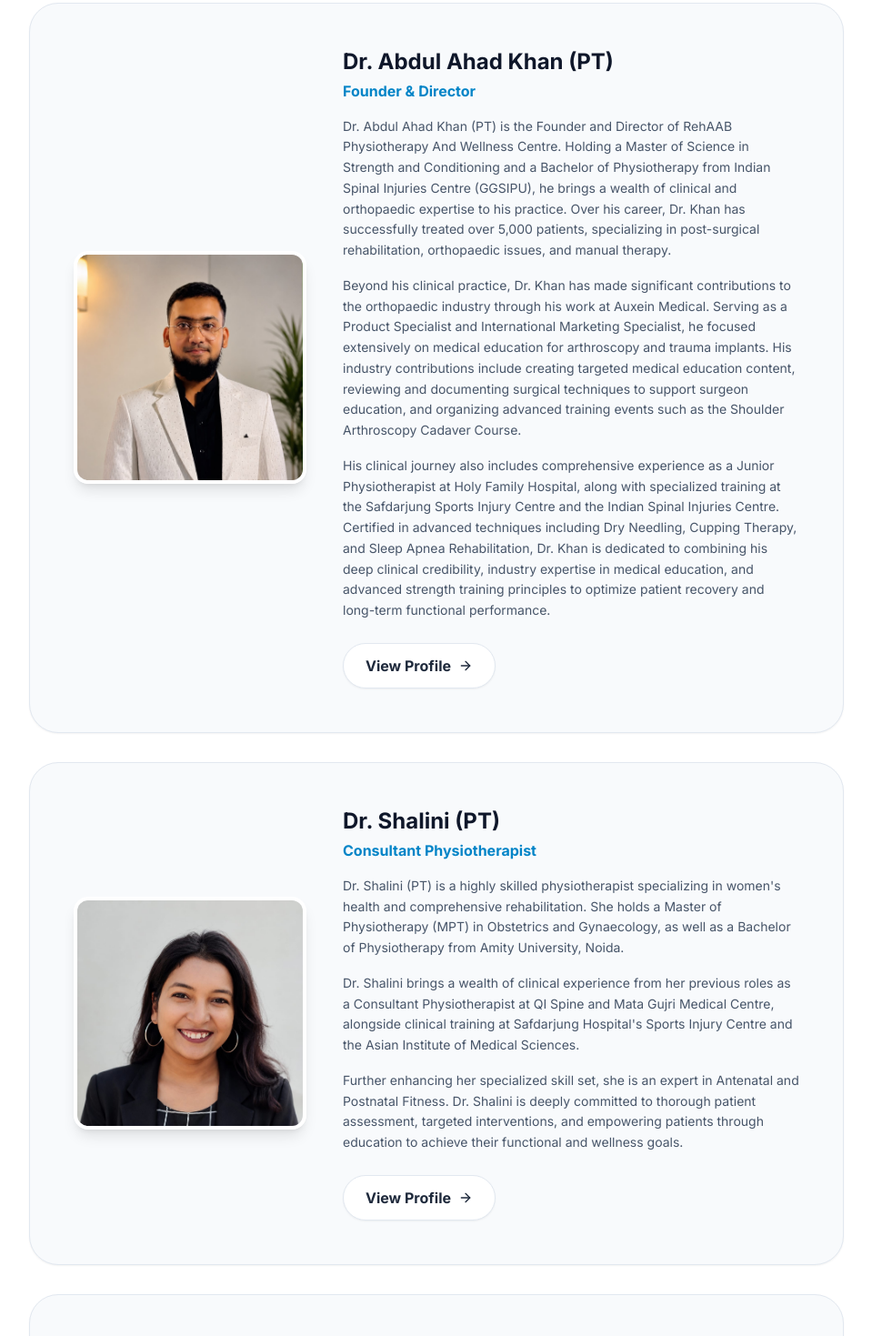
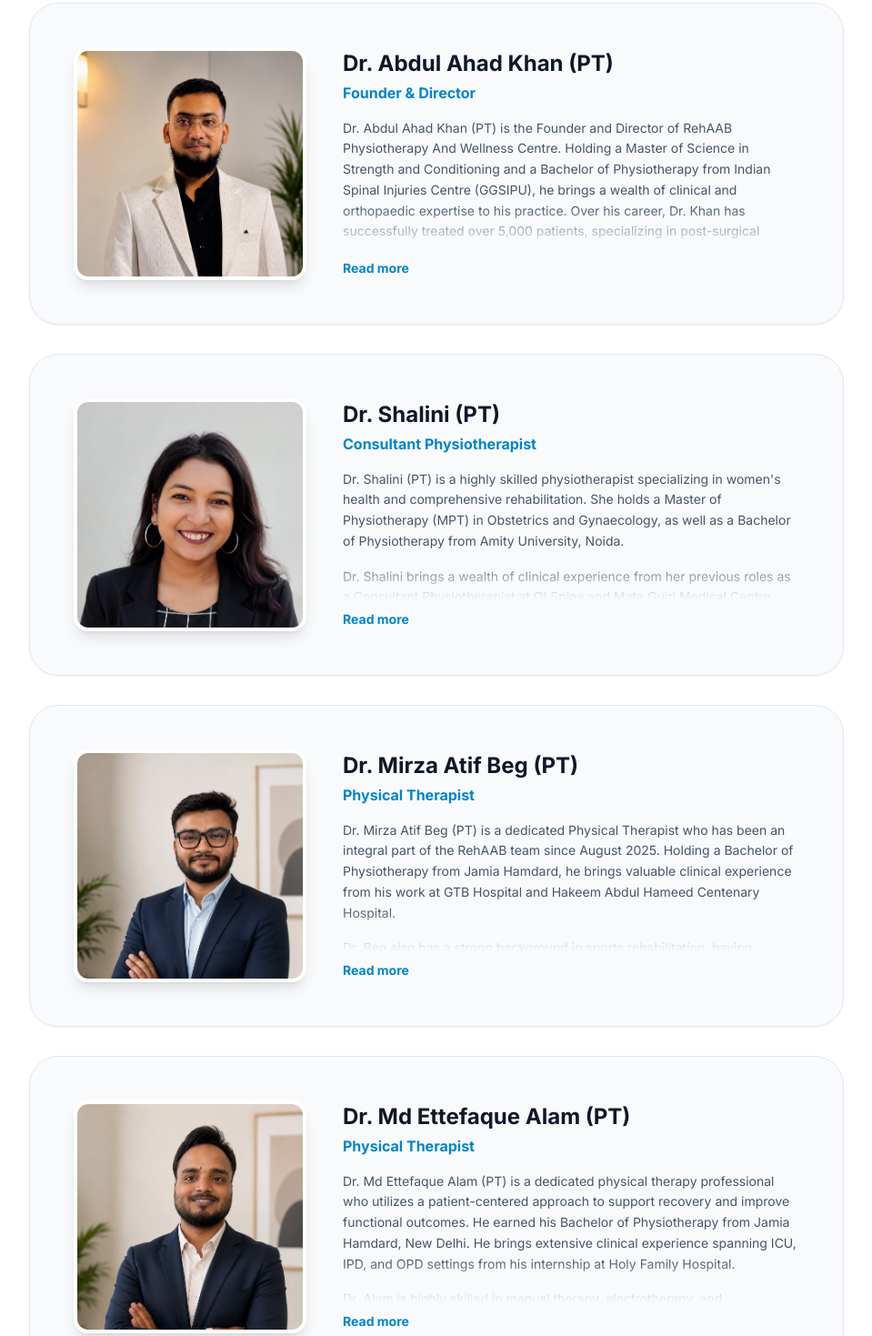
Before and after one commit to webbiewooble/Rehaab, a website: page index.html in a window 1280 px wide. Shown: the part 3756-5225 px from the top of the page at 91% size, without its empty margins (160-1119 px from the left). Drawn offline with nearby package versions, Linux system fonts and the light colour scheme.

Commit message:
refactor: replace body map image with inline SVG
Replaced the body map image with an inline SVG in the AI assessment section to ensure consistent rendering and improved visibility on GitHub Pages. Also truncated the biography text in the index page.

```diff
--- a/index.html
+++ b/index.html
@@ -324,7 +324,8 @@
                     <div>
                         <h3 class="text-2xl font-bold text-slate-900 mb-1">Dr. Abdul Ahad Khan (PT)</h3>
                         <p class="text-brand-600 font-bold mb-4">Founder & Director</p>
-                        <div class="text-slate-600 leading-relaxed mb-6 text-sm space-y-4">
+                        <div class="relative mb-2">
+                            <div id="team-desc-1" class="text-slate-600 leading-relaxed text-sm space-y-4 overflow-hidden max-h-36 transition-[max-height] duration-500 ease-in-out">
                                 <p>
                                     Dr. Abdul Ahad Khan (PT) is the Founder and Director of RehAAB Physiotherapy And Wellness Centre. Holding a Master of Science in Strength and Conditioning and a Bachelor of Physiotherapy from Indian Spinal Injuries Centre (GGSIPU), he brings a wealth of clinical and orthopaedic expertise to his practice. Over his career, Dr. Khan has successfully treated over 5,000 patients, specializing in post-surgical rehabilitation, orthopaedic issues, and manual therapy.
                                 </p>
@@ -335,9 +336,9 @@
                                     His clinical journey also includes comprehensive experience as a Junior Physiotherapist at Holy Family Hospital, along with specialized training at the Safdarjung Sports Injury Centre and the Indian Spinal Injuries Centre. Certified in advanced techniques including Dry Needling, Cupping Therapy, and Sleep Apnea Rehabilitation, Dr. Khan is dedicated to combining his deep clinical credibility, industry expertise in medical education, and advanced strength training principles to optimize patient recovery and long-term functional performance.
                                 </p>
                             </div>
-                        <a href="#" class="inline-flex items-center gap-2 bg-white border border-slate-200 text-slate-800 hover:bg-slate-50 font-bold px-6 py-3 rounded-full transition-colors shadow-sm">
-                            View Profile <i data-lucide="arrow-right" class="w-4 h-4"></i>
-                        </a>
+                            <div id="team-grad-1" class="absolute bottom-0 left-0 w-full h-12 bg-gradient-to-t from-slate-50 to-transparent pointer-events-none transition-opacity duration-300"></div>
+                        </div>
+                        <button onclick="const d = document.getElementById('team-desc-1'); const g = document.getElementById('team-grad-1'); d.classList.toggle('max-h-36'); d.classList.toggle('max-h-[2000px]'); g.classList.toggle('opacity-0'); this.innerText = d.classList.contains('max-h-36') ? 'Read more' : 'Read less';" class="text-brand-600 font-bold text-sm hover:text-brand-700 transition-colors inline-block">Read more</button>
                     </div>
                 </div>
 
@@ -349,7 +350,8 @@
                     <div>
                         <h3 class="text-2xl font-bold text-slate-900 mb-1">Dr. Shalini (PT)</h3>
                         <p class="text-brand-600 font-bold mb-4">Consultant Physiotherapist</p>
-                        <div class="text-slate-600 leading-relaxed mb-6 text-sm space-y-4">
+                        <div class="relative mb-2">
+                            <div id="team-desc-2" class="text-slate-600 leading-relaxed text-sm space-y-4 overflow-hidden max-h-36 transition-[max-height] duration-500 ease-in-out">
                                 <p>
                                     Dr. Shalini (PT) is a highly skilled physiotherapist specializing in women's health and comprehensive rehabilitation. She holds a Master of Physiotherapy (MPT) in Obstetrics and Gynaecology, as well as a Bachelor of Physiotherapy from Amity University, Noida.
                                 </p>
@@ -360,9 +362,9 @@
                                     Further enhancing her specialized skill set, she is an expert in Antenatal and Postnatal Fitness. Dr. Shalini is deeply committed to thorough patient assessment, targeted interventions, and empowering patients through education to achieve their functional and wellness goals.
                                 </p>
                             </div>
-                        <a href="#" class="inline-flex items-center gap-2 bg-white border border-slate-200 text-slate-800 hover:bg-slate-50 font-bold px-6 py-3 rounded-full transition-colors shadow-sm">
-                            View Profile <i data-lucide="arrow-right" class="w-4 h-4"></i>
-                        </a>
+                            <div id="team-grad-2" class="absolute bottom-0 left-0 w-full h-12 bg-gradient-to-t from-slate-50 to-transparent pointer-events-none transition-opacity duration-300"></div>
+                        </div>
+                        <button onclick="const d = document.getElementById('team-desc-2'); const g = document.getElementById('team-grad-2'); d.classList.toggle('max-h-36'); d.classList.toggle('max-h-[2000px]'); g.classList.toggle('opacity-0'); this.innerText = d.classList.contains('max-h-36') ? 'Read more' : 'Read less';" class="text-brand-600 font-bold text-sm hover:text-brand-700 transition-colors inline-block">Read more</button>
                     </div>
                 </div>
 
@@ -374,7 +376,8 @@
                     <div>
                         <h3 class="text-2xl font-bold text-slate-900 mb-1">Dr. Mirza Atif Beg (PT)</h3>
                         <p class="text-brand-600 font-bold mb-4">Physical Therapist</p>
-                        <div class="text-slate-600 leading-relaxed mb-6 text-sm space-y-4">
+                        <div class="relative mb-2">
+                            <div id="team-desc-3" class="text-slate-600 leading-relaxed text-sm space-y-4 overflow-hidden max-h-36 transition-[max-height] duration-500 ease-in-out">
                                 <p>
                                     Dr. Mirza Atif Beg (PT) is a dedicated Physical Therapist who has been an integral part of the RehAAB team since August 2025. Holding a Bachelor of Physiotherapy from Jamia Hamdard, he brings valuable clinical experience from his work at GTB Hospital and Hakeem Abdul Hameed Centenary Hospital.
                                 </p>
@@ -385,9 +388,9 @@
                                     He specializes in comprehensive patient assessment, injury rehabilitation, and therapeutic exercise. Committed to developing best practices, Dr. Beg continuously strives to improve patient movement, health, and overall well-being.
                                 </p>
                             </div>
-                        <a href="#" class="inline-flex items-center gap-2 bg-white border border-slate-200 text-slate-800 hover:bg-slate-50 font-bold px-6 py-3 rounded-full transition-colors shadow-sm">
-                            View Profile <i data-lucide="arrow-right" class="w-4 h-4"></i>
-                        </a>
+                            <div id="team-grad-3" class="absolute bottom-0 left-0 w-full h-12 bg-gradient-to-t from-slate-50 to-transparent pointer-events-none transition-opacity duration-300"></div>
+                        </div>
+                        <button onclick="const d = document.getElementById('team-desc-3'); const g = document.getElementById('team-grad-3'); d.classList.toggle('max-h-36'); d.classList.toggle('max-h-[2000px]'); g.classList.toggle('opacity-0'); this.innerText = d.classList.contains('max-h-36') ? 'Read more' : 'Read less';" class="text-brand-600 font-bold text-sm hover:text-brand-700 transition-colors inline-block">Read more</button>
                     </div>
                 </div>
 
@@ -399,7 +402,8 @@
                     <div>
                         <h3 class="text-2xl font-bold text-slate-900 mb-1">Dr. Md Ettefaque Alam (PT)</h3>
                         <p class="text-brand-600 font-bold mb-4">Physical Therapist</p>
-                        <div class="text-slate-600 leading-relaxed mb-6 text-sm space-y-4">
+                        <div class="relative mb-2">
+                            <div id="team-desc-4" class="text-slate-600 leading-relaxed text-sm space-y-4 overflow-hidden max-h-36 transition-[max-height] duration-500 ease-in-out">
                                 <p>
                                     Dr. Md Ettefaque Alam (PT) is a dedicated physical therapy professional who utilizes a patient-centered approach to support recovery and improve functional outcomes. He earned his Bachelor of Physiotherapy from Jamia Hamdard, New Delhi. He brings extensive clinical experience spanning ICU, IPD, and OPD settings from his internship at Holy Family Hospital.
                                 </p>
@@ -410,9 +414,9 @@
                                     With an additional background in sports rehabilitation through his volunteer work with Hyperice and the Delhi Soccer Association, he is well-equipped to assist trauma patients, athletes, and elderly individuals in optimizing their recovery.
                                 </p>
                             </div>
-                        <a href="#" class="inline-flex items-center gap-2 bg-white border border-slate-200 text-slate-800 hover:bg-slate-50 font-bold px-6 py-3 rounded-full transition-colors shadow-sm">
-                            View Profile <i data-lucide="arrow-right" class="w-4 h-4"></i>
-                        </a>
+                            <div id="team-grad-4" class="absolute bottom-0 left-0 w-full h-12 bg-gradient-to-t from-slate-50 to-transparent pointer-events-none transition-opacity duration-300"></div>
+                        </div>
+                        <button onclick="const d = document.getElementById('team-desc-4'); const g = document.getElementById('team-grad-4'); d.classList.toggle('max-h-36'); d.classList.toggle('max-h-[2000px]'); g.classList.toggle('opacity-0'); this.innerText = d.classList.contains('max-h-36') ? 'Read more' : 'Read less';" class="text-brand-600 font-bold text-sm hover:text-brand-700 transition-colors inline-block">Read more</button>
                     </div>
                 </div>
             </div>
```
Also changed, not shown: ai-assessment.html (+18 -9 lines). Lines whose indentation alone changed are shown as unchanged.
